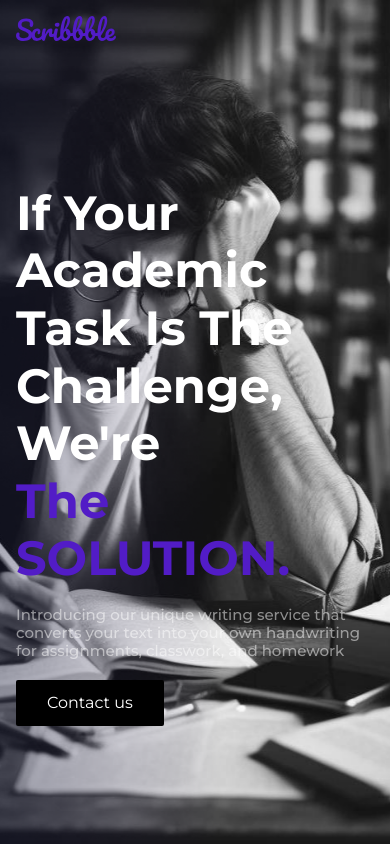
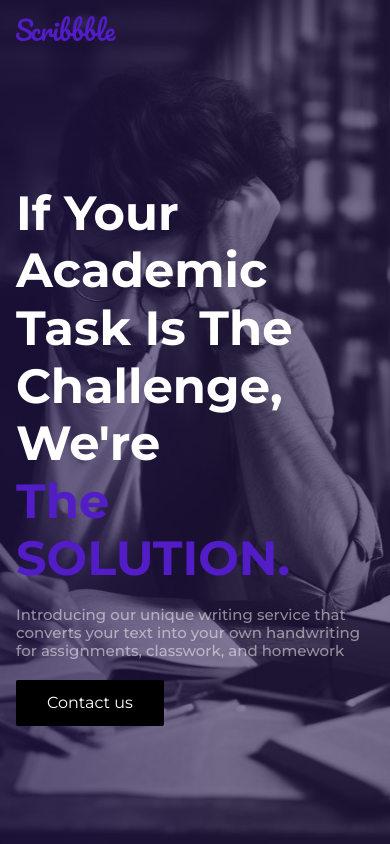
Before and after one commit to ShivaRamKrishna8277/scribbble, a plain HTML site: page index.html in a window 390 px wide. Shown: the top 844 px of the page. Drawn offline with nearby package versions, Linux system fonts and the light colour scheme; a web font is replaced by a local one.

Commit message:
sm screen bg

```diff
--- a/index.html
+++ b/index.html
@@ -188,15 +188,16 @@
     <main>
         <div class="hero_section">
             <div class="hero_content_wrapper">
-                <div class="hero_logo_wrapper">
+                <div class="hero_logo_wrapper position-relative z-2">
                     <img src="images/logo.svg" alt="" id="hero_logo">
                 </div>
-                <div class="hero_text_wrapper text-white">
+                <div class="hero_text_wrapper text-white position-relative z-2">
                     <p class="h1 hero_main_text">If Your Academic Task Is The Challenge, We're <span>The SOLUTION.</span></p>
                     <p class="h6 hero_sub_text">Introducing our unique writing service that converts your text into your own handwriting for assignments, classwork, and homework</p>
                     <button class="btn contact_us_btn" data-bs-toggle="modal" data-bs-target="#contactus">Contact us</button>
                 </div>
             </div>
+            <div class="sm_screen_bg"></div>
         </div>
         <div class="other_info_section mid_width">
             <div class="container-fluid p-0">
--- a/style.css
+++ b/style.css
@@ -73,6 +73,16 @@ body::-webkit-scrollbar-thumb{
     padding: 10px 30px;
     width: fit-content;
 }
+.sm_screen_bg{
+    width: 100%;
+    height: 100%;
+    position: absolute;
+    top: 0;
+    left: 0;
+    background: #200e4a89;
+    z-index: 1;
+    display: none;
+}
 @media(max-width:992px){
     .hero_section{
         background-position: right;
@@ -104,6 +114,9 @@ body::-webkit-scrollbar-thumb{
     }
     #view_list_btn{
         width: 99% !important;
+    }
+    .sm_screen_bg{
+        display: block !important;
     }
 }
 @media(min-width: 992px) and (max-width: 1200px){
```
